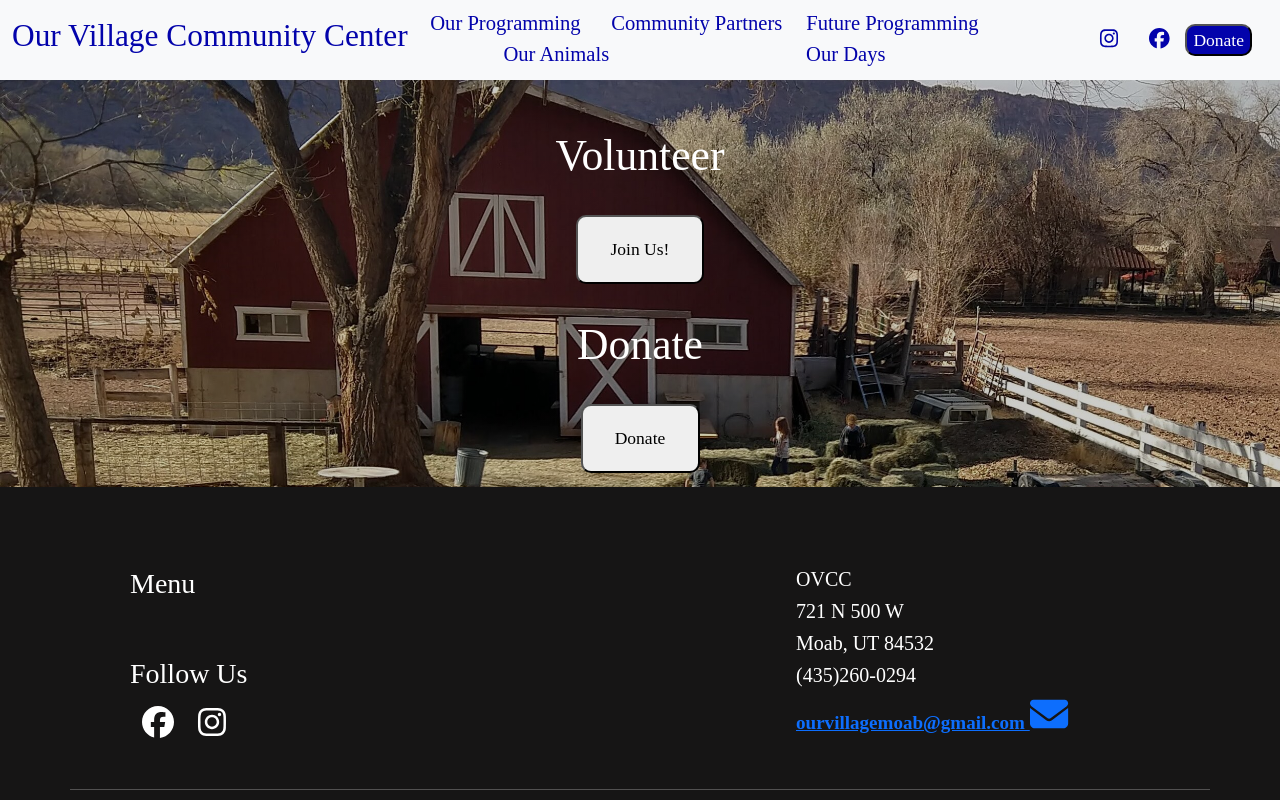
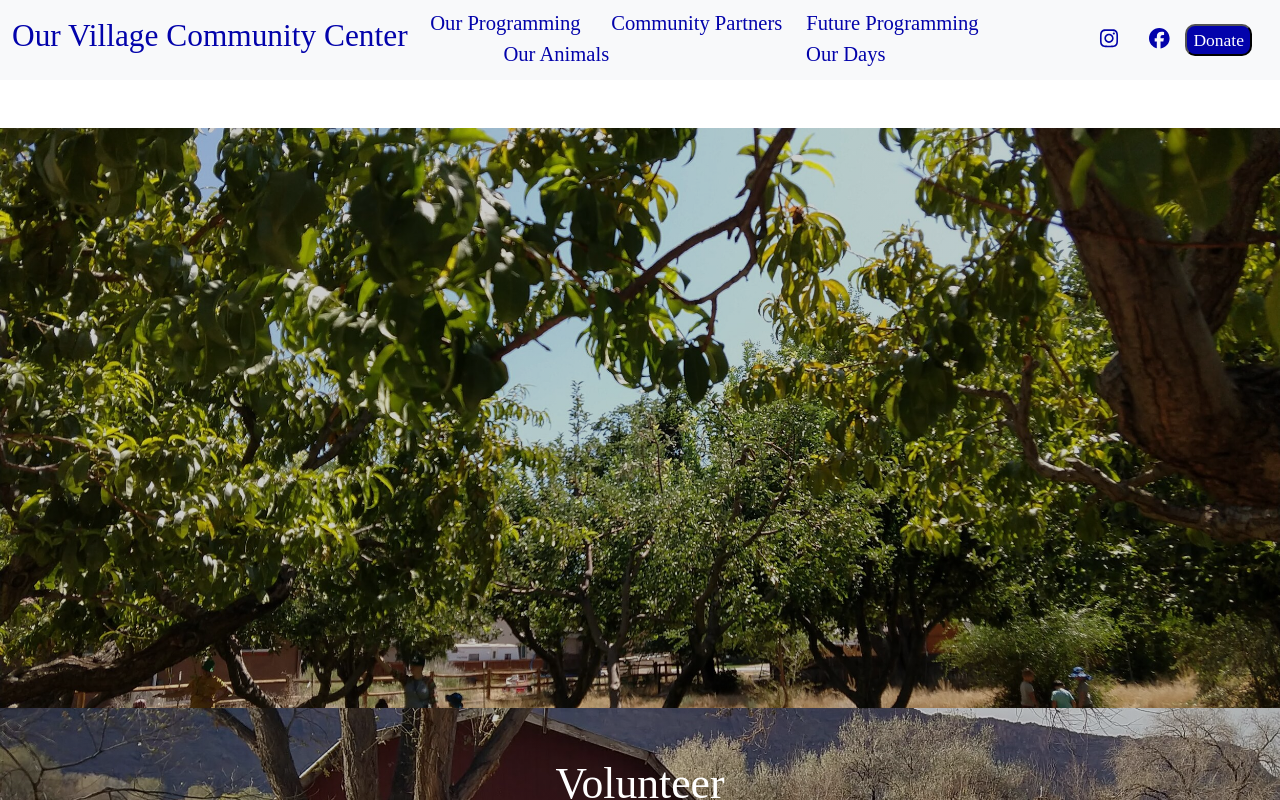
Before and after one commit to Sheilabob/OurVillageCopy, a React (Create React App) app: page /communityPartners in a window 1280 px wide. Shown: the top 800 px of the page. Built offline with nearby package versions, Linux system fonts and the light colour scheme.

Commit message:
partners hero section

```diff
--- a/src/App.css
+++ b/src/App.css
@@ -336,3 +336,17 @@ h4 {
   object-position: 50% 50%;
   object-fit: cover;
 }
+
+/* Partners Page */
+
+.partnerhero-container {
+  align-items: center;
+  justify-content: left;
+  height: 580px;
+  width: 100%;
+  background-size: cover;
+  background-position: center center; /* or 50% 50% */
+  background-repeat: no-repeat;
+  background-image: linear-gradient(rgba(0, 0, 0, 0.2), rgba(0, 0, 0, 0.2)),
+    url(./images/orchard.jpg);
+}
--- /dev/null
+++ b/src/Components/PartnerHero.js
@@ -0,0 +1,13 @@
+import React from "react";
+import { Container, Row, Col } from 'react-bootstrap';
+
+export default function PartnerHero() {
+    return (
+        <Container className="partnerhero-container" fluid>
+        <Row className="m-5">
+
+       </Row>
+
+      </Container>
+    )
+}
--- a/src/Pages/PartnersPage.js
+++ b/src/Pages/PartnersPage.js
@@ -1,10 +1,12 @@
 import React from 'react';
+import PartnerHero from '../Components/PartnerHero';
 
 
 
 export default function ProgrammingPage() {
     return (
         <>
+            <PartnerHero />
 
 
 
```
Also changed, not shown: public/assets/images/orchard.jpg (added), src/images/orchard.jpg (added).
